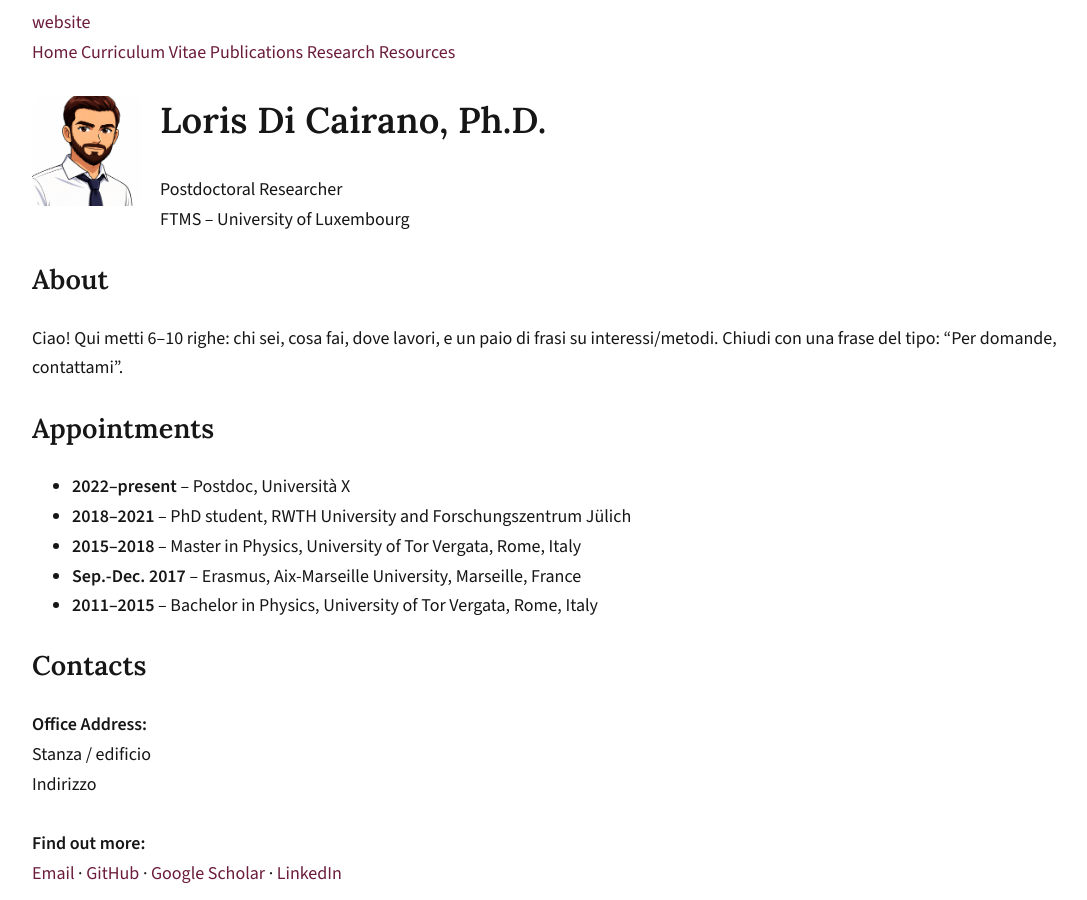
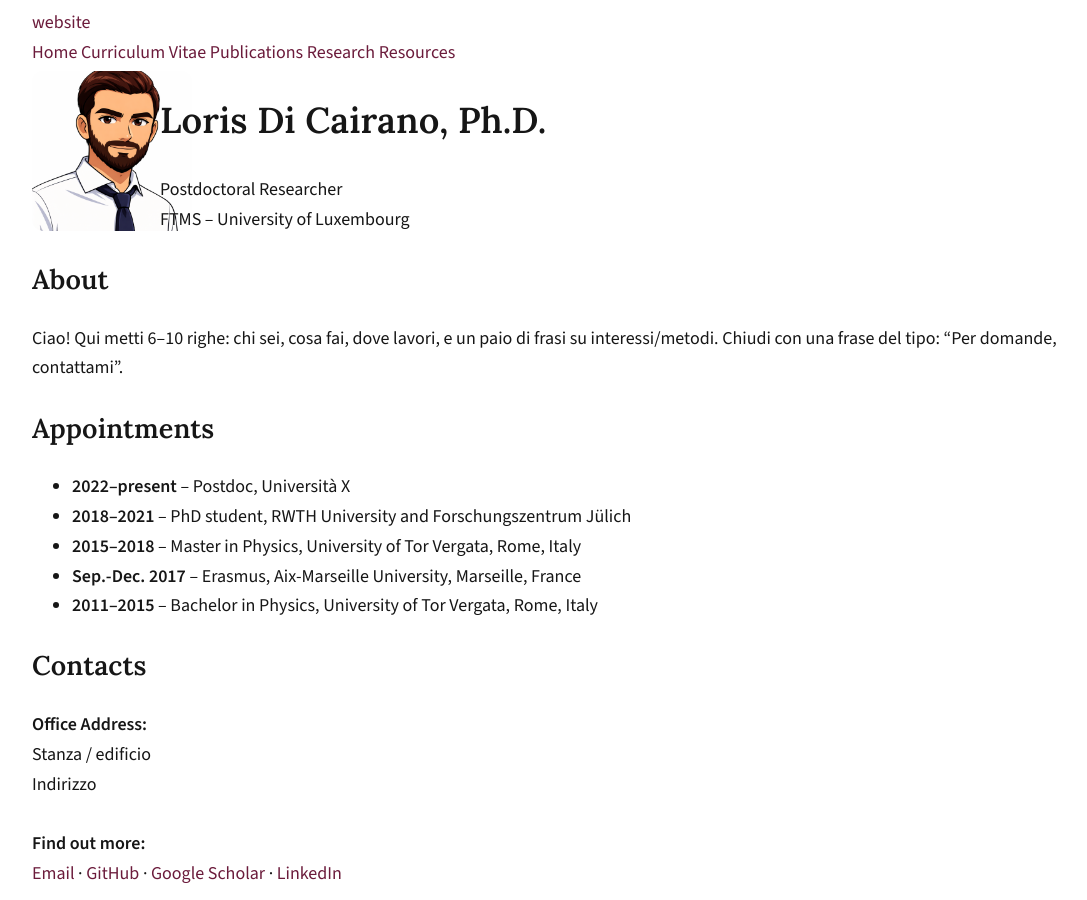
Before and after one commit to ldicairano/website, a Jekyll site: the page built from index.html, in a window 1280 px wide. Shown: the whole page, without its empty margins (58-1145 px from the left). Built offline with Jekyll 4.4.1, drawn with Linux system fonts in a browser that asks for light colours.

Commit message:
Update site

```diff
--- a/assets/css/style.css
+++ b/assets/css/style.css
@@ -43,15 +43,15 @@ a:hover{ text-decoration: underline; }
 }
 
 .hero__img{
-  width: 1px;       /* prima 160px */
-  height: 1px;      /* prima 160px */
+  width: 10px;       /* prima 160px */
+  height: 10px;      /* prima 160px */
   border-radius: 1px;
   object-fit: cover;
 }
 
 .hero img{
-  width: 110px;
-  height: 110px;
+  width: 160px;
+  height: 160px;
   border-radius: 12px;
   object-fit: cover;
   display: block;
```
